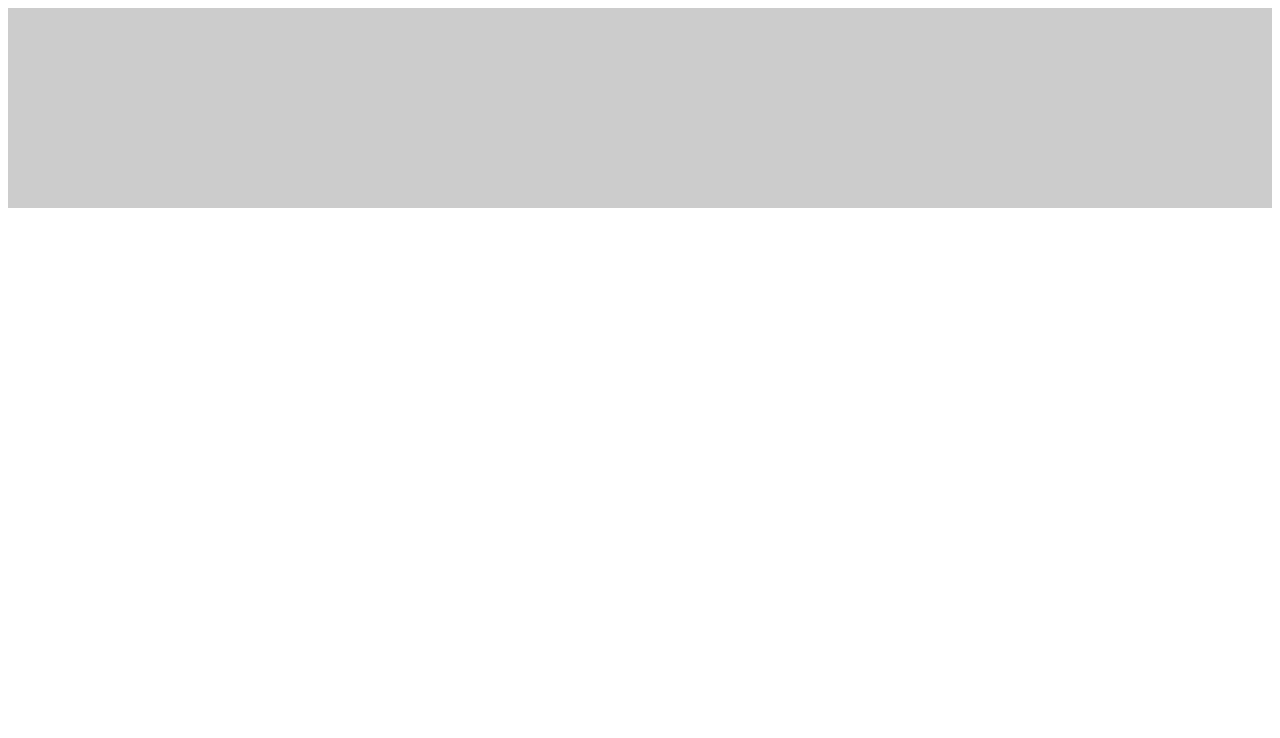
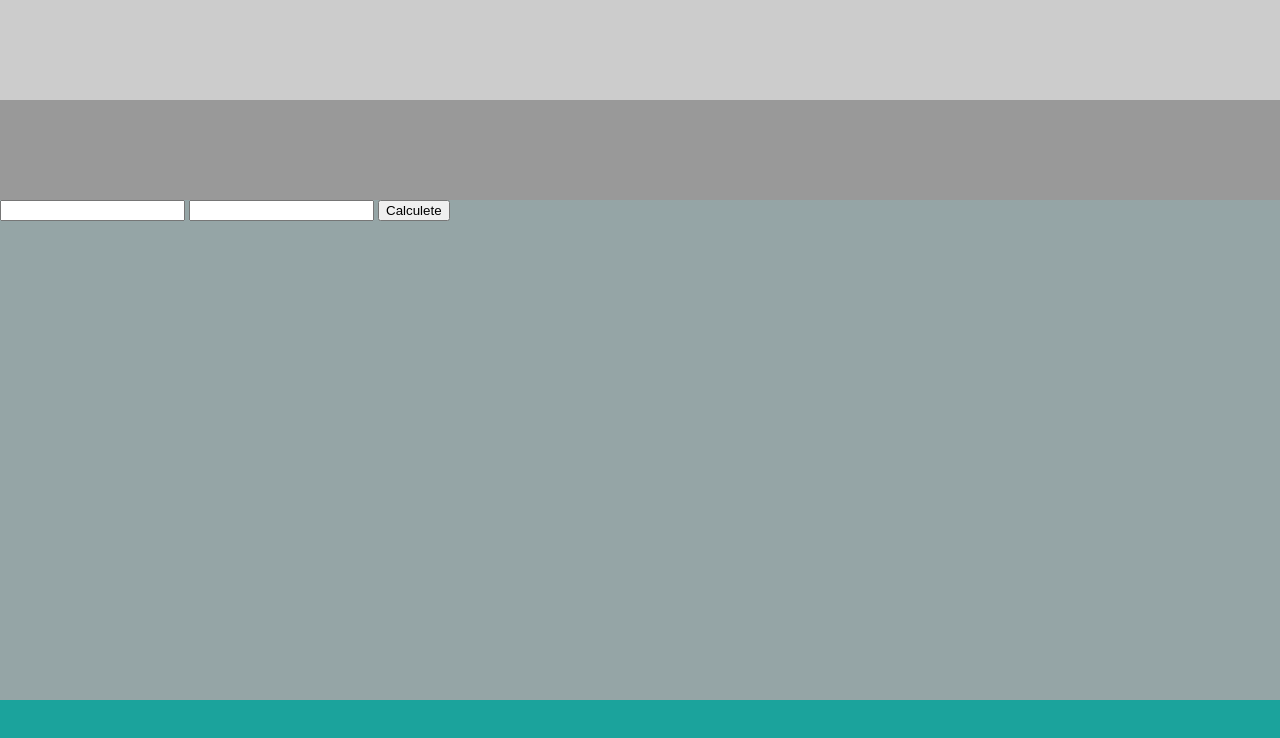
Before and after one commit to emsjustin/emsStore, a plain HTML site: page page.html in a window 1280 px wide. Drawn offline with Linux system fonts and the light colour scheme.

Commit message:
Add some functions in JS and pallet color in CSS

```diff
--- a/css/estilos.css
+++ b/css/estilos.css
@@ -1,5 +1,31 @@
+* {
+  box-sizing: border-box;
+}
+
+html, body {
+  margin: 0;
+  padding: 0;
+}
 header {
   width: 100%;
   height: 200px;
   background: #CCC;
+  position: relative;
 }
+nav {
+  width: 100%;
+  height: 100px;
+  background: #999;
+  position: absolute;
+  bottom: 0;
+}
+section {
+  width: 100%;
+  height: 500px;
+  background: #95a5a6;
+}
+footer {
+  width: 100%;
+  height: 200px;
+  background: #1BA39C;
+}
--- a/js/script.js
+++ b/js/script.js
@@ -0,0 +1,10 @@
+//const answer = confirm("Do you confirm?")
+
+function sum(a, b) {
+  return (a + b);
+}
+document.getElementById("btn-calc").onclick = function (){
+  let valueA = document.getElementById("valueA").value;
+  let valueB = document.getElementById("valueB").value;
+  console.log(parseInt(valueA) + parseInt(valueB));
+}
--- a/page.html
+++ b/page.html
@@ -13,6 +13,10 @@
   </header>
   <section>
 
+    <input type="text" id="valueA">
+    <input type="text" id="valueB">
+    <button id="btn-calc">Calculete</button>
+
   </section>
   <footer>
 
```
